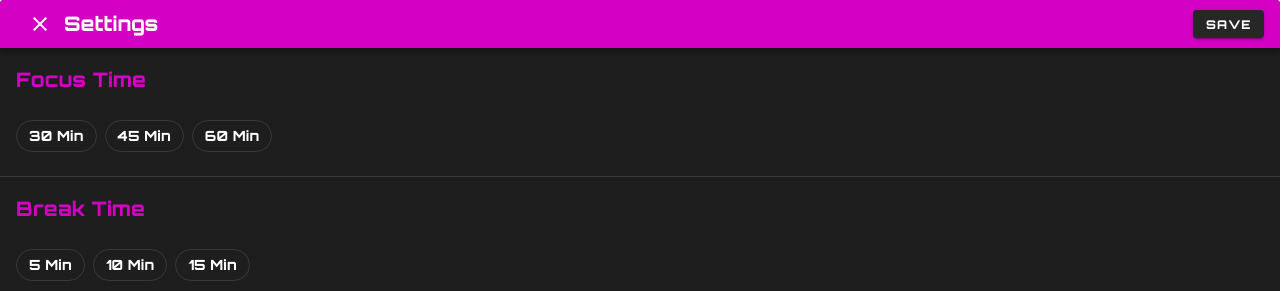
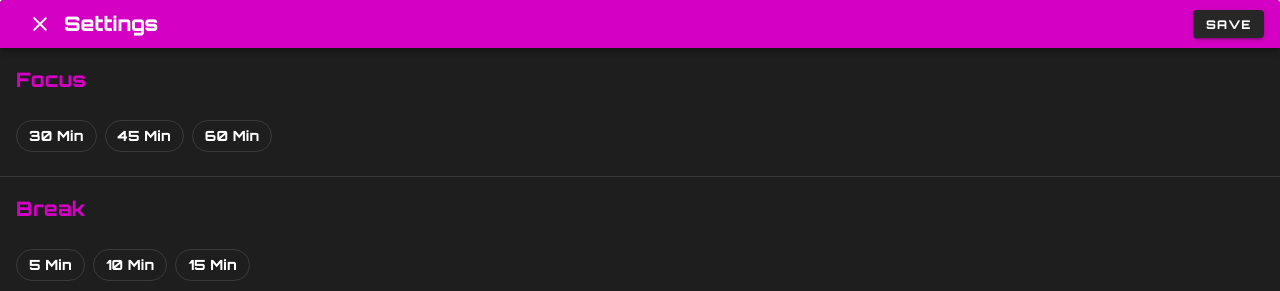
Before and after one commit to PilarCha/Vue-Pomodoro, a Vue app: page / in a window 1280 px wide. Shown: the top 291 px of the page. Built offline with nearby package versions, Linux system fonts and the light colour scheme.

Commit message:
incorporated more store data to keep everything in the store instead of the component

```diff
--- a/src/components/PickTime.vue
+++ b/src/components/PickTime.vue
@@ -20,6 +20,7 @@
           <v-icon>mdi-tune</v-icon>
         </v-btn>
       </template>
+
       <v-card
         dark
         class="mx-auto my-12"
@@ -62,10 +63,11 @@
 
               <v-chip
                 outlined
-                v-for="value in chip.values"
-                :key = "value.id"
+                v-for="chipValue in chip.values"
+                :key = "chipValue"
+                @click="printThis(chipValue,chip.title)"
                 >
-                {{value}}
+                {{chipValue}}
               </v-chip>
 
             </v-chip-group>
@@ -83,12 +85,12 @@
       return {
         chipObj: [
           {
-            title: 'Focus Time',
+            title: 'Focus',
             vmodel: 'focusSelection',
             values: ['30 Min', '45 Min', '60 Min']
           },
           {
-            title: 'Break Time',
+            title: 'Break',
             vmodel: 'breakSelection',
             values: ['5 Min', '10 Min', '15 Min']
           },
@@ -110,6 +112,11 @@
         dialog: true,
       }
     },
+    methods: {
+      printThis(value,who) {
+        console.log(value,who)
+      }
+    }
   }
 </script>
 <style src="@/assets/styles/pickTime.css">
--- a/src/store.js
+++ b/src/store.js
@@ -9,7 +9,10 @@ export default new Vuex.Store({
     timeLimit: 1800,
     currentPhase: 'Focus',
     totalRounds:3,
-    currentRound:0
+    currentRound:0,
+    focusTime:1800,
+    breakTime:360,
+    longBreak:900
   },
 
   getters: {
```
